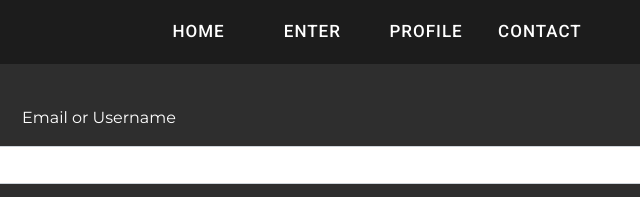
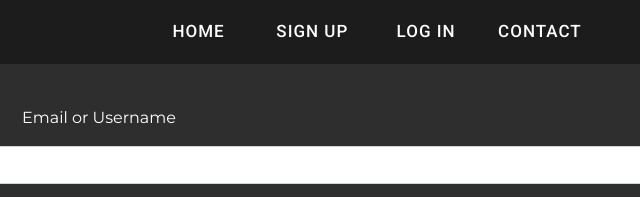
Before and after one commit to nobtc4you/Gonewildaudios, a website: page login.html in a window 1280 px wide. Shown: the top 197 px of the page, 541-1181 px from the left. Drawn offline with nearby package versions, Linux system fonts and the light colour scheme.

Commit message:
links de header

```diff
--- a/login.html
+++ b/login.html
@@ -34,13 +34,13 @@
   </nav>
   <nav>
     <div class="nav_desktop">
-        <a class="icon_desktop" href="index.html"><img src="imagenes/logos/blue.png" width="130px"></a>
-        <a class="nav_text" href="index.html">HOME</a>
-        <a class="nav_text" href="register.html">ENTER</a>
-        <a class="nav_text" href="profile.html">PROFILE</a>
-        <a class="nav_text" href="contact.html">CONTACT</a>
-        <a class="nav_text search-desktop" href="search.html"><span class="material-icons">search</span></a>
-    </div>
+      <a class="icon_desktop" href="index.html"><img src="imagenes/logos/blue.png" width="130px"></a>
+      <a class="nav_text" href="index.html">HOME</a>
+      <a class="nav_text" href="register.html">SIGN UP</a>
+      <a class="nav_text" href="login.html">LOG IN</a>
+      <a class="nav_text" href="contact.html">CONTACT</a>
+      <a class="nav_text search-desktop" href="search.html"><span class="material-icons">search</span></a>
+  </div>
   </nav>
     <div class="registerBox container-fluid">
         <img src="imagenes/artists/bringmetheh.jpg" alt="">
```
Also changed, not shown: contact.html (+2 -2 lines), index.html (+2 -2 lines), register.html (+7 -7 lines), search.html (+7 -7 lines), uploadBlueprint.html (+2 -2 lines).
